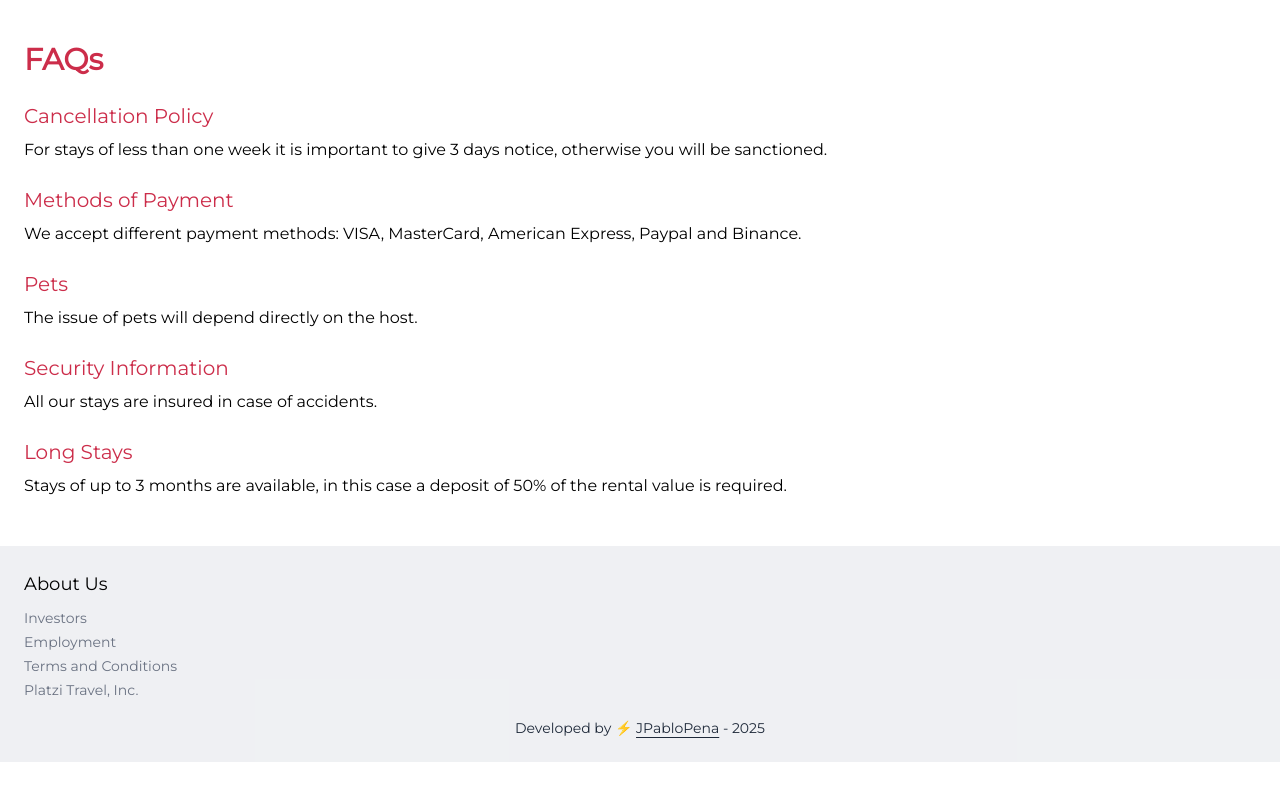
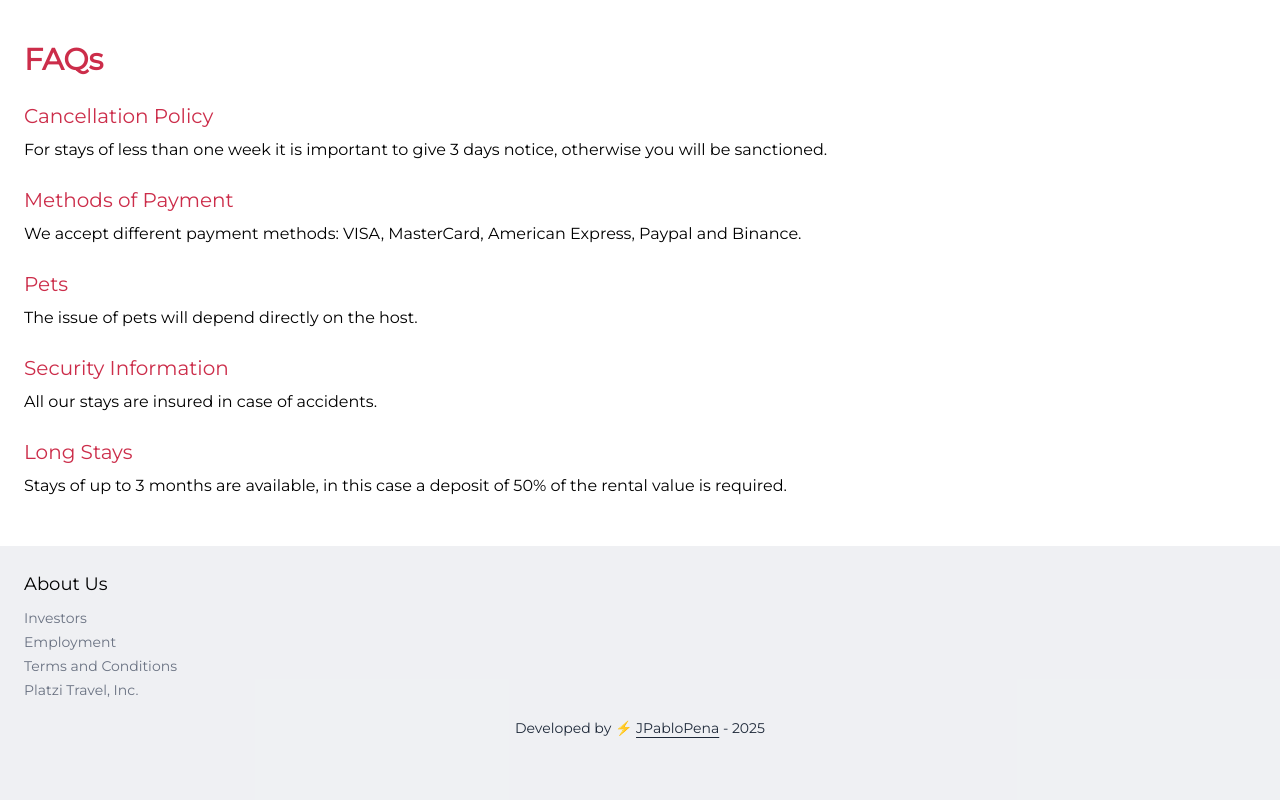
Before and after one commit to JPabloPena/platzitravel, a React (Vite) app: page / in a window 1280 px wide. Shown: the part 2370-3170 px from the top of the page. Before the commit the page ends 3132 px from the top, so only its background shows below. Built offline with nearby package versions, Linux system fonts and the light colour scheme.

Commit message:
chore: add extra padding for TabBar

```diff
--- a/src/components/Footer.jsx
+++ b/src/components/Footer.jsx
@@ -2,7 +2,7 @@ import React from 'react'
 
 function Footer () {
   return (
-    <footer className='bg-gray-200/60 mt-12 p-6 flex flex-col space-y-2'>
+    <footer className='bg-gray-200/60 mt-12 p-6 pb-[88px] flex flex-col space-y-2'>
       <h2 className='text-lg'>About Us</h2>
       <ul>
         <li><a href='#' className='text-sm text-gray-500'>Investors</a></li>
```
